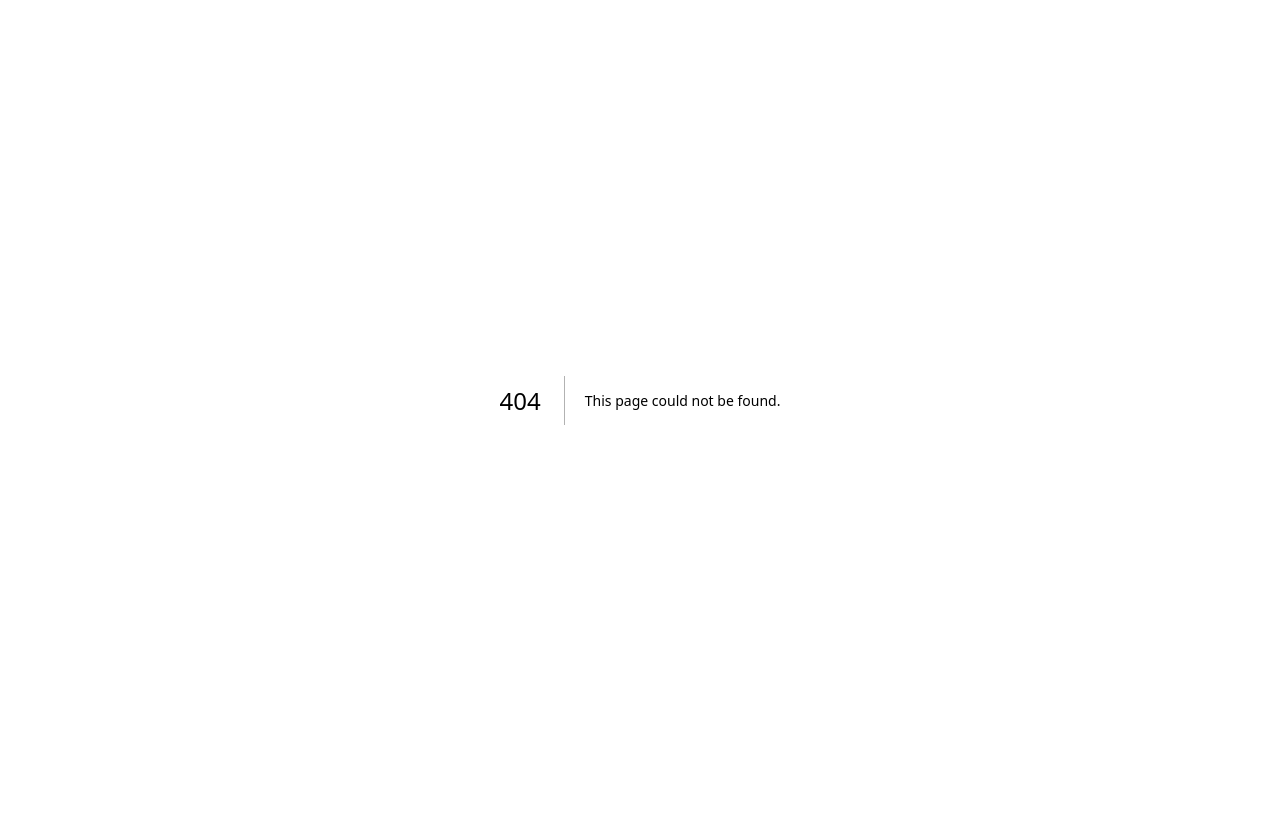
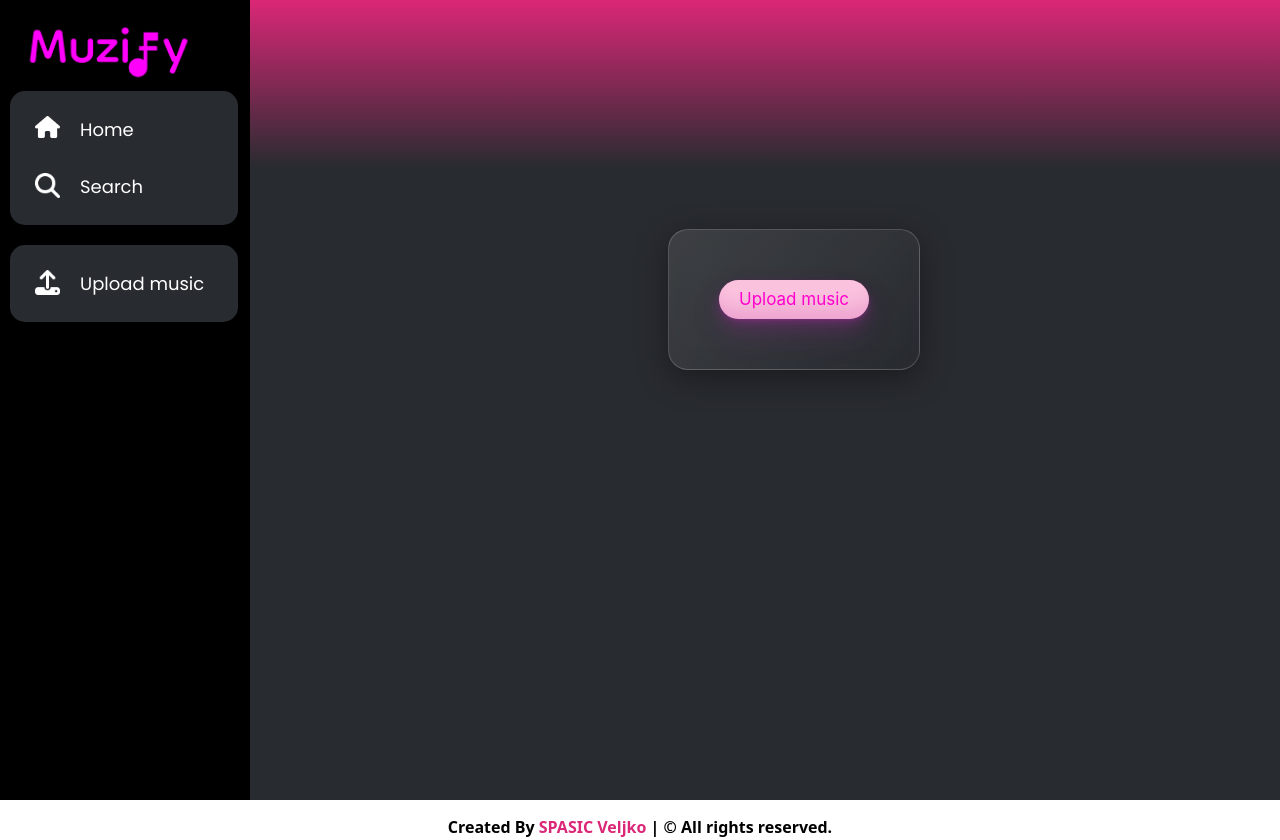
Before and after one commit to TheVSDev/muzify, a Next.js app: page /upload in a window 1280 px wide. Before the commit this address had no page. Before the commit the page ends 800 px from the top, so only its background shows below. Built offline with nearby package versions, Linux system fonts and the light colour scheme.

Commit message:
done: upload button design

```diff
--- /dev/null
+++ b/src/pages/upload.jsx
@@ -0,0 +1,25 @@
+// Imports
+import HeadPage from "@/web/components/Head";
+import Footer from "@/web/components/Footer";
+import Main from "@/web/components/Main";
+import Sidebar from "@/web/components/Sidebar";
+import styles from "@/web/styles/Upload.module.css"
+
+// Welcome function
+export default function Upload() {
+  return (
+    <>
+      <HeadPage />
+
+      <Main>
+        <Sidebar />
+        <div className={styles.container}>
+            <input type="file" accept="audio/*" name="upload_music" id="file" className={styles.upload} />
+            <label for="file" className={styles.label}>Upload music</label>
+        </div>
+      </Main>
+
+      <Footer />
+    </>
+  );
+}
--- a/src/web/components/Sidebar.jsx
+++ b/src/web/components/Sidebar.jsx
@@ -50,6 +50,7 @@ const Sidebar = () => {
           </div>
           <div className={styles.linksContainer}>
             <ul>
+              <Link href="/upload">
                 <li className={styles.sidebarLi}>
                   <Image
                     src="/upload.svg"
@@ -58,10 +59,9 @@ const Sidebar = () => {
                     height={58}
                     className={styles.icon}
                   />
-                  {/* <label for="upload_music">Upload music</label>
-                  <input type="file" accept="audio/*" name="upload_music" id="upload_music" /> */}
                   Upload music
                 </li>
+              </Link>
             </ul>
           </div>
         </div>
--- /dev/null
+++ b/src/web/styles/Upload.module.css
@@ -0,0 +1,49 @@
+.container {
+    margin-top: 200px;
+    padding: 50px;
+    text-align: center;
+    position: absolute;
+    left: 668px;
+    bottom: 430px;
+
+    /* Glass effect */
+    background: linear-gradient(135deg, rgba(255, 255, 255, 0.1), rgba(255, 255, 255, 0));
+    backdrop-filter: blur(10px);
+    -webkit-backdrop-filter: blur(10px);
+    border-radius: 20px;
+    border:1px solid rgba(255, 255, 255, 0.18);
+    box-shadow: 0 8px 32px 0 rgba(0, 0, 0, 0.37);
+}
+
+/* Upload file button */
+.upload {
+    display: none;
+}
+
+.label {
+    font-size: 17px;
+    display: flex;
+    justify-content: center;
+    align-items: center;
+
+    /* Button style */
+    background-color: #fbc2de;
+    border-radius: 100px;
+    box-shadow: rgba(187, 44, 156, 0.2) 0 -25px 18px -14px inset,rgba(187, 44, 180, 0.15) 0 1px 2px,rgba(187, 44, 180, 0.15) 0 2px 4px,rgba(187, 44, 180, 0.15) 0 4px 8px,rgba(187, 44, 180, 0.15) 0 8px 16px,rgba(187, 44, 180, 0.15) 0 16px 32px;
+    color: rgb(255, 0, 204);
+    cursor: pointer;
+    font-family: CerebriSans-Regular,-apple-system,system-ui,Roboto,sans-serif;
+    padding: 7px 20px;
+    text-align: center;
+    text-decoration: none;
+    transition: all 250ms;
+    border: 0;
+    user-select: none;
+    -webkit-user-select: none;
+    touch-action: manipulation;
+}
+
+.label:hover {
+    box-shadow: rgba(187, 44, 182, 0.35) 0 -25px 18px -14px inset,rgba(187, 44, 139, 0.25) 0 1px 2px,rgba(187, 44, 139, 0.25) 0 2px 4px,rgba(187, 44, 139, 0.25) 0 4px 8px,rgba(187, 44, 139, 0.25) 0 8px 16px,rgba(187, 44, 139, 0.25) 0 16px 32px;
+    transform: scale(1.05) rotate(-1deg);
+}
```
